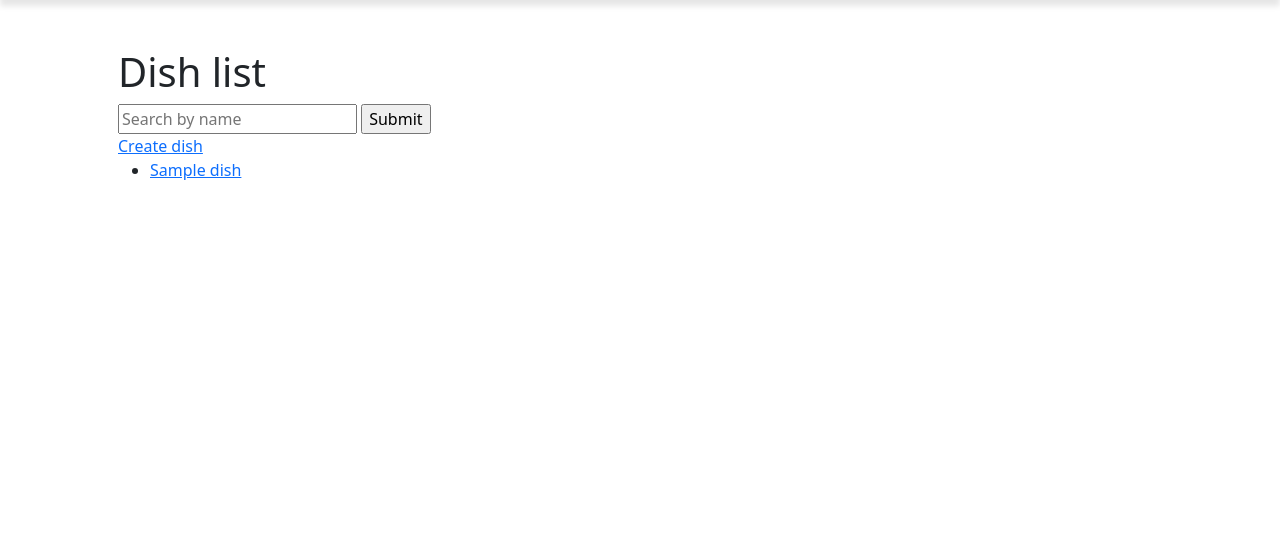
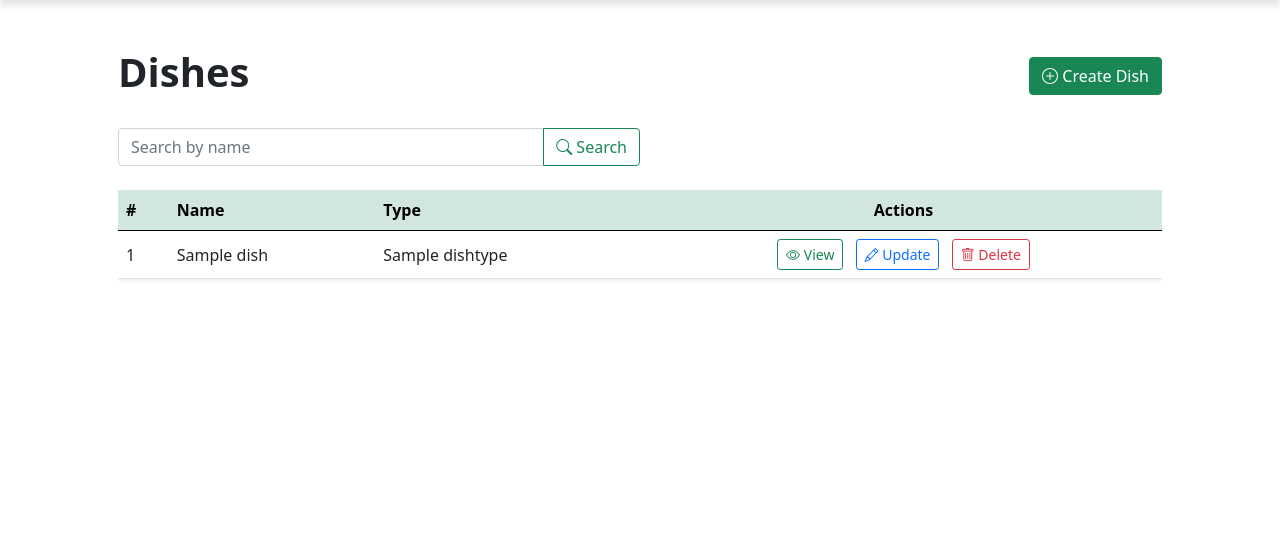
Before and after one commit to sachavskyi/culinary-system, a Django app: page /dishes/ in a window 1280 px wide. Shown: the part 56-591 px from the top of the page. Run offline with Django 5.2, Linux system fonts and the light colour scheme; a user stored in the database is signed in; tables that the repository leaves empty hold one stand-in row (values such as "Sample post").

Commit message:
feat: improve dish list page UI

```diff
--- a/templates/kitchen/dish_list.html
+++ b/templates/kitchen/dish_list.html
@@ -1,23 +1,61 @@
 {% extends "base.html" %}
 
 {% block content %}
-  <h1>Dish list</h1>
-  <form method="get">
-    <label>
-      <input type="text" name="search" placeholder="Search by name" value={{ request.GET.search }}>
-    </label>
-    <input type="submit">
+  <div class="d-flex justify-content-between align-items-center mb-4">
+    <h1 class="fw-bold">Dishes</h1>
+    <a href="{% url 'kitchen:dish-create' %}" class="btn btn-success">
+      <i class="bi bi-plus-circle"></i> Create Dish
+    </a>
+  </div>
+
+  <form method="get" class="input-group mb-4 w-50">
+    <input
+      type="text"
+      name="search"
+      class="form-control"
+      placeholder="Search by name"
+      value="{{ request.GET.search }}">
+    <button class="btn btn-outline-success" type="submit">
+      <i class="bi bi-search"></i> Search
+    </button>
   </form>
-  <a href={% url "kitchen:dish-create" %}>Create dish</a>
+
   {% if dish_list %}
-    <ul>
-      {% for dish in dish_list %}
-        <li>
-          <a href="{% url "kitchen:dish-detail" dish.pk %}">{{ dish }}</a>
-        </li>
-      {% endfor %}
-    </ul>
+    <div class="table-responsive">
+      <table class="table table-hover align-middle shadow-sm">
+        <thead class="table-success">
+          <tr>
+            <th scope="col">#</th>
+            <th scope="col">Name</th>
+            <th scope="col">Type</th>
+            <th scope="col" class="text-center">Actions</th>
+          </tr>
+        </thead>
+        <tbody>
+          {% for dish in dish_list %}
+            <tr>
+              <td>{{ dish.id }}</td>
+              <td>{{ dish.name }}</td>
+              <td>{{ dish.dish_type.name }}</td>
+              <td class="text-center">
+                <a href="{% url 'kitchen:dish-detail' dish.id %}" class="btn btn-sm btn-outline-success me-2">
+                  <i class="bi bi-eye"></i> View
+                </a>
+                <a href="{% url 'kitchen:dish-update' dish.id %}" class="btn btn-sm btn-outline-primary me-2">
+                  <i class="bi bi-pencil"></i> Update
+                </a>
+                <a href="{% url 'kitchen:dish-delete' dish.id %}" class="btn btn-sm btn-outline-danger">
+                  <i class="bi bi-trash"></i> Delete
+                </a>
+              </td>
+            </tr>
+          {% endfor %}
+        </tbody>
+      </table>
+    </div>
   {% else %}
-    Don't have dishes
+    <div class="alert alert-warning text-center">
+      No dishes found.
+    </div>
   {% endif %}
 {% endblock %}
```
